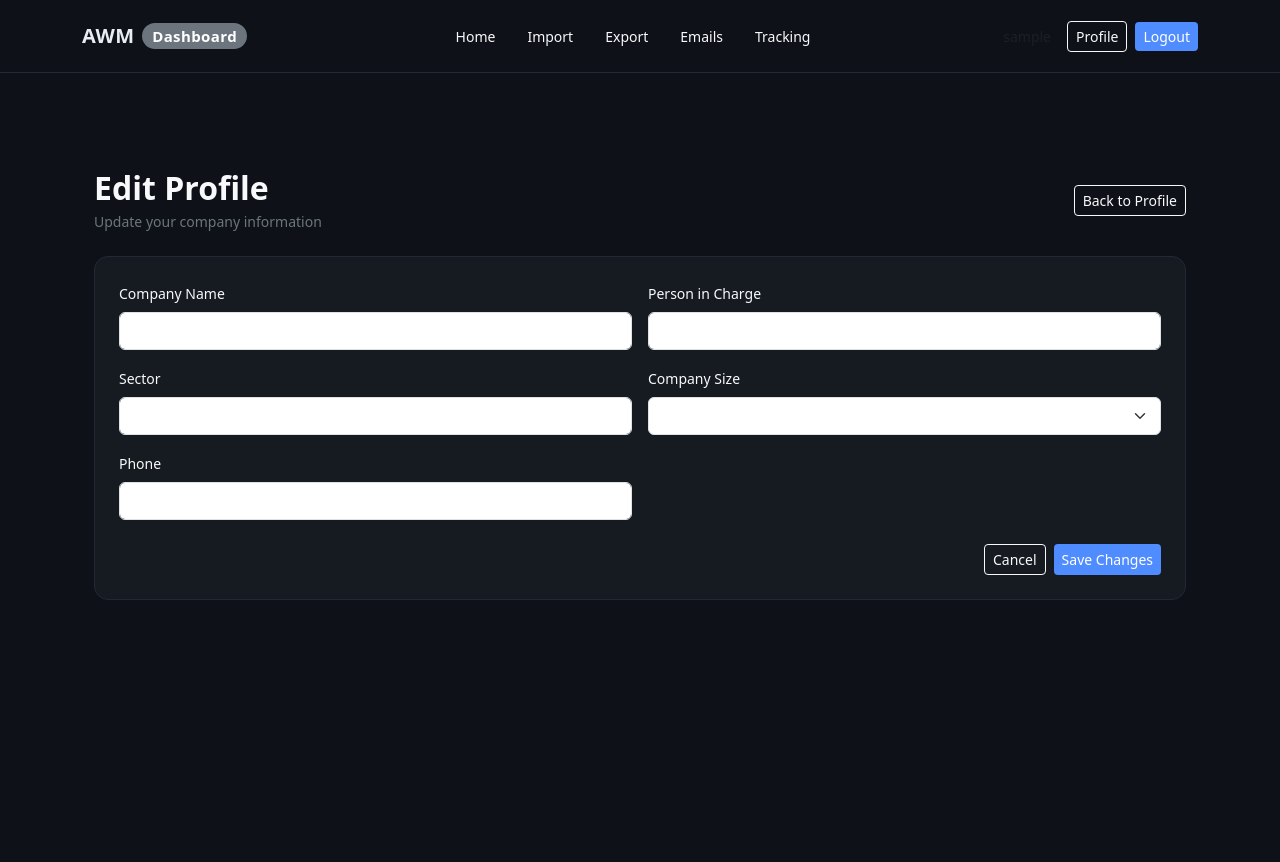
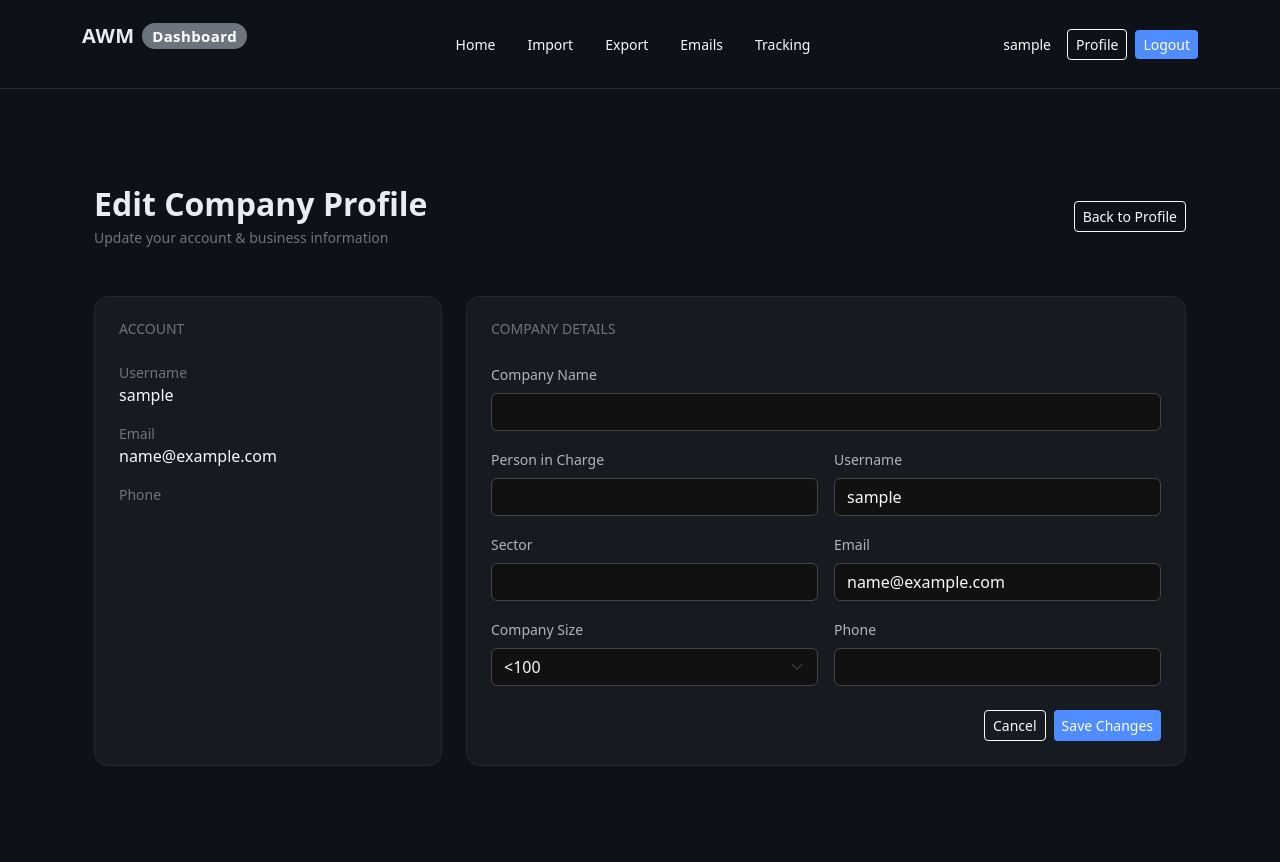
Before and after one commit to anirudhkhemriyaa/AWD, a Django app: page /profile/edit/ in a window 1280 px wide. Before the commit the page ends 600 px from the top, so only its background shows below. Run offline with Django 5.2, Linux system fonts and the light colour scheme; the visitor is signed in with stand-in values (Sample User, id 1); lists and menus that the app fills with data are empty; parts of the project's set-up code (start-up, migrations or seed data) failed here and were passed over.

Commit message:
Edit profile UI and functionality

```diff
--- a/awd_main/views.py
+++ b/awd_main/views.py
@@ -88,6 +88,8 @@ def profile_edit(request):
         profile.Name_of_Company = request.POST.get("Name_of_Company")
         profile.Name_of_Encharge = request.POST.get("Name_of_Encharge")
         profile.Sector = request.POST.get("Sector")
+        profile.email = request.POST.get("email")
+        profile.username = request.POST.get("username")
         profile.company_size = request.POST.get("company_size")
         profile.phone = request.POST.get("phone")
         profile.save()
--- a/templates/edit_profile.html
+++ b/templates/edit_profile.html
@@ -1,14 +1,46 @@
 {% extends "base.html" %}
-{% block title %}Edit Profile | MyApp{% endblock %}
+{% block title %}Edit Profile | AWM{% endblock %}
 
 {% block content %}
+
+<style>
+.form-control,
+.form-select {
+    background-color: #111 !important;
+    color: #f8f9fa !important;
+    border: 1px solid #444 !important;
+}
+
+.form-control::placeholder {
+    color: #888 !important;
+}
+
+.form-control:focus,
+.form-select:focus {
+    background-color: #000 !important;
+    color: #fff !important;
+    border-color: #0dcaf0 !important;
+    box-shadow: 0 0 0 0.15rem rgba(13, 202, 240, 0.25) !important;
+}
+
+.form-label {
+    color: #adb5bd !important;
+}
+
+.is-invalid {
+    border-color: #dc3545 !important;
+}
+</style>
+
+
 <div class="container py-5">
 
-    <div class="d-flex justify-content-between align-items-center mb-4">
+    <!-- Header -->
+    <div class="d-flex flex-wrap justify-content-between align-items-center mb-5">
         <div>
-            <h2 class="fw-semibold text-light mb-1">Edit Profile</h2>
+            <h2 class="fw-semibold mb-1">Edit Company Profile</h2>
             <p class="text-secondary small mb-0">
-                Update your company information
+                Update your account & business information
             </p>
         </div>
         <a href="{% url 'profile' %}" class="btn btn-outline-light btn-sm">
@@ -16,13 +48,48 @@
         </a>
     </div>
 
-    <div class="card p-4">
+    <div class="row g-4">
+
+        <!-- ACCOUNT CONTEXT -->
+        <div class="col-md-4">
+            <div class="card h-100">
+                <div class="card-body p-4">
+                    <h6 class="text-uppercase text-secondary small mb-4">
+                        Account
+                    </h6>
+
+                    <div class="mb-3">
+                        <div class="text-secondary small">Username</div>
+                        <div class="fw-medium text-light">{{ request.user.username }}</div>
+                    </div>
+
+                    <div class="mb-3">
+                        <div class="text-secondary small">Email</div>
+                        <div class="fw-medium text-light">{{ request.user.email }}</div>
+                    </div>
+
+                    <div>
+                        <div class="text-secondary small">Phone</div>
+                        <div class="fw-medium text-light">{{ profile.phone }}</div>
+                    </div>
+                </div>
+            </div>
+        </div>
+
+        <!-- EDIT FORM -->
+        <div class="col-md-8">
+            <div class="card h-100">
+                <div class="card-body p-4">
+                    <h6 class="text-uppercase text-secondary small mb-4">
+                        Company Details
+                    </h6>
+
                     <form method="POST">
                         {% csrf_token %}
 
                         <div class="row g-3 text-light">
 
-                <div class="col-md-6">
+                            <div class="col-12">
                                 <label class="form-label small">Company Name</label>
                                 <input type="text" class="form-control" name="Name_of_Company"
                                        value="{{ profile.Name_of_Company }}">
@@ -35,16 +102,29 @@
                             </div>
 
                             <div class="col-md-6">
+                                <label class="form-label small">Username</label>
+                                <input type="text" class="form-control" name="username"
+                                       value="{{ profile.username }}">
+                            </div>
+
+                            <div class="col-md-6">
                                 <label class="form-label small">Sector</label>
                                 <input type="text" class="form-control" name="Sector"
                                        value="{{ profile.Sector }}">
                             </div>
 
                             <div class="col-md-6">
+                                <label class="form-label small">Email</label>
+                                <input type="text" class="form-control" name="email"
+                                       value="{{ profile.email }}">
+                            </div>
+
+                            <div class="col-md-6">
                                 <label class="form-label small">Company Size</label>
                                 <select class="form-select" name="company_size">
-                        {% for value,label in profile.COMPANY_SIZE_CHOICES %}
-                            <option value="{{ value }}" {% if profile.company_size == value %}selected{% endif %}>
+                                    {% for value,label in profile.SIZE_CHOICES %}
+                                        <option value="{{ value }}"
+                                            {% if profile.company_size == value %}selected{% endif %}>
                                             {{ label }}
                                         </option>
                                     {% endfor %}
@@ -69,6 +149,11 @@
                         </div>
 
                     </form>
+
+                </div>
+            </div>
+        </div>
+
     </div>
 
 </div>
--- a/templates/layout.html
+++ b/templates/layout.html
@@ -112,10 +112,10 @@
     <div class="container">
 
         <!-- Brand -->
-        <a class="navbar-brand d-flex align-items-center gap-2" href="#">
+        <p class="navbar-brand d-flex align-items-center gap-2" >
             <span class="fw-bold">AWM</span>
             <span class="badge rounded-pill text-bg-secondary small">Dashboard</span>
-        </a>
+        </p>
 
         <!-- Toggler -->
         <button class="navbar-toggler border-0 text-light" type="button"
@@ -127,7 +127,7 @@
         <div class="collapse navbar-collapse" id="mainNav">
             <ul class="navbar-nav mx-auto gap-3 small">
                 <li class="nav-item">
-                    <a class="nav-link text-light" href="{% url 'home' %}">Home</a>
+                    <a class="nav-link text-light" href="{% url 'base' %}">Home</a>
                 </li>
                 <li class="nav-item">
                     <a class="nav-link text-light" href="{% url 'home' %}">Import</a>
@@ -146,7 +146,7 @@
             <!-- Right side -->
             <div class="d-flex align-items-center gap-2">
                 {% if user.is_authenticated %}
-                    <span class="small text-muted me-2">
+                    <span class="small text-light me-2">
                         {{ user.username }}
                     </span>
                     <a href="{% url 'profile' %}" class="btn btn-sm btn-outline-light">
```
Lines whose indentation alone changed are shown as unchanged.
